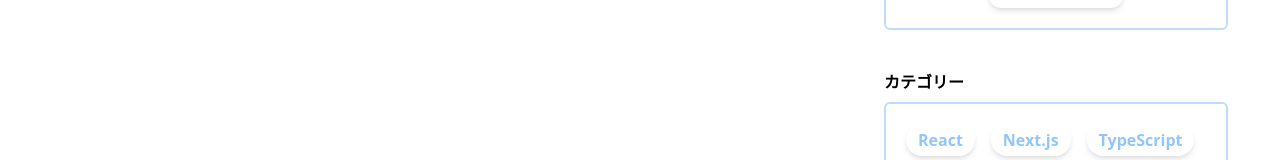
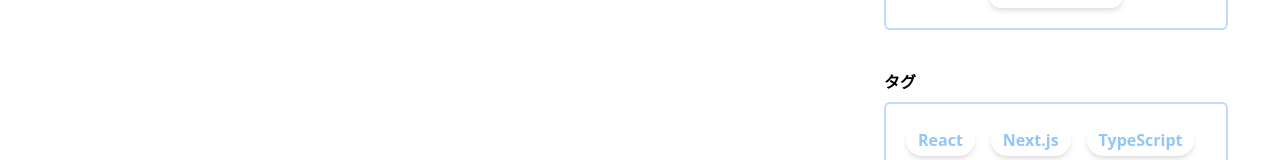
Before and after one commit to gabriel6181997/gabutech, a Next.js app: page /work in a window 1280 px wide. Shown: the part 602-762 px from the top of the page. Built offline with nearby package versions, Linux system fonts and the light colour scheme.

Commit message:
🚚 Change Categorycard to Tagcard

```diff
--- a/src/components/separate/Sidebar.tsx
+++ b/src/components/separate/Sidebar.tsx
@@ -1,7 +1,7 @@
 import { Archivecard } from "src/components/separate/Archivecard";
-import { Categorycard } from "src/components/separate/Categorycard";
 import { Profilecard } from "src/components/separate/Profilecard";
 import { Searchbox } from "src/components/separate/Searchbar";
+import { Tagcard } from "src/components/separate/Tagcard";
 
 export const Sidebar = () => {
   return (
@@ -13,7 +13,7 @@ export const Sidebar = () => {
       </div>
 
       <div className="mt-10">
-        <Categorycard />
+        <Tagcard />
       </div>
 
       <div className="mt-10">
--- a/src/components/separate/Categorycard.tsx
+++ b/src/components/separate/Tagcard.tsx
@@ -1,9 +1,9 @@
 import Link from "next/link";
 
-export const Categorycard = () => {
+export const Tagcard = () => {
   return (
     <div>
-      <h2 className="font-bold">カテゴリー</h2>
+      <h2 className="font-bold">タグ</h2>
       <div className="flex flex-wrap gap-4 p-5 mt-2 rounded-md border-2 border-blue-200">
         <Link href="/">
           <a className="py-1 px-3 font-bold text-blue-300 hover:text-white hover:bg-blue-300 rounded-2xl shadow-md transition-colors duration-300">
```
